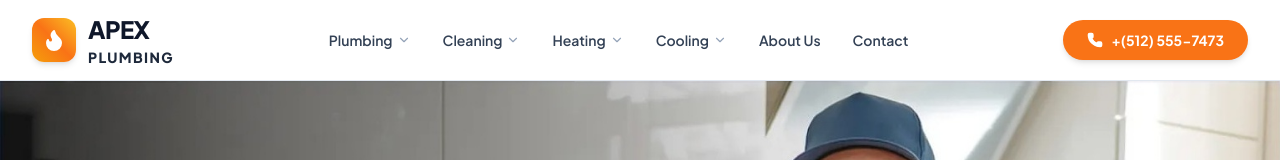
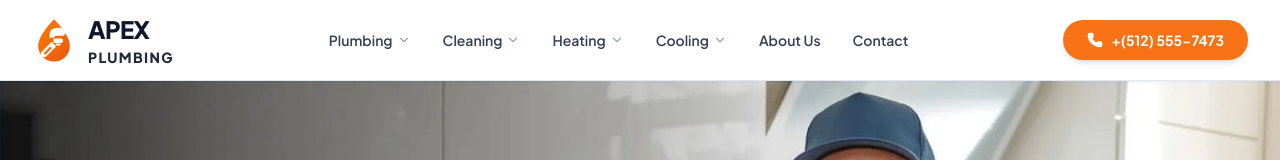
Before and after one commit to Jianst-21/Plumber, a Next.js app: page / in a window 1280 px wide. Shown: the top 160 px of the page. Built offline with nearby package versions, Linux system fonts and the light colour scheme.

Commit message:
feat: implement official theme logo with orange water droplet and pipe wrench emblem

```diff
--- a/src/components/layout/Footer.tsx
+++ b/src/components/layout/Footer.tsx
@@ -16,6 +16,7 @@ import {
   ExternalLink,
 } from 'lucide-react';
 import { SITE_CONFIG } from '@/config/site.config';
+import ApexLogo from '@/components/ui/ApexLogo';
 
 const NAV_LINKS = [
   { label: 'Services', href: '#services' },
@@ -136,20 +137,10 @@ export default function Footer() {
                   e.preventDefault();
                   scrollToTop();
                 }}
-                className="flex items-center gap-3 group inline-block"
+                className="inline-block group"
                 aria-label={`${SITE_CONFIG.business.name} home`}
               >
-                <div className="w-11 h-11 rounded-xl bg-navy-800 border border-navy-700 flex items-center justify-center text-amber-400 shadow-md group-hover:bg-navy-700 transition-colors">
-                  <Wrench className="w-6 h-6 -rotate-45" aria-hidden="true" />
-                </div>
-                <div className="flex flex-col">
-                  <span className="text-xl sm:text-2xl font-black text-white tracking-tight leading-none">
-                    ApexFlow<span className="text-amber-500">.</span>
-                  </span>
-                  <span className="text-xs text-slate-400 font-bold uppercase tracking-wider mt-1">
-                    Plumbing &amp; Rooter
-                  </span>
-                </div>
+                <ApexLogo size="md" variant="light" />
               </a>
 
               <p className="text-sm text-slate-300 leading-relaxed font-normal">
--- a/src/components/layout/Navbar.tsx
+++ b/src/components/layout/Navbar.tsx
@@ -1,9 +1,10 @@
 'use client';
 
 import React, { useState, useEffect } from 'react';
-import { Flame, Phone, Menu, X, ChevronDown } from 'lucide-react';
+import { Phone, Menu, X, ChevronDown } from 'lucide-react';
 import { motion, AnimatePresence } from 'framer-motion';
 import { SITE_CONFIG } from '@/config/site.config';
+import ApexLogo from '@/components/ui/ApexLogo';
 
 const NAV_ITEMS = [
   { label: 'Plumbing', href: '#services', hasDropdown: true },
@@ -38,20 +39,10 @@ export default function Navbar() {
           {/* Left: Apex Plumbing Logo */}
           <a
             href="#"
-            className="flex items-center gap-3 group"
+            className="flex items-center group"
             aria-label={`${SITE_CONFIG.business.name} Home`}
           >
-            <div className="w-10 h-10 sm:w-11 sm:h-11 rounded-xl bg-gradient-to-tr from-amber-500 via-orange-500 to-amber-400 flex items-center justify-center text-white shadow-md group-hover:scale-105 transition-transform">
-              <Flame className="w-6 h-6 fill-white text-white" aria-hidden="true" />
-            </div>
-            <div className="flex flex-col">
-              <span className="text-xl sm:text-2xl font-black tracking-tight text-slate-900 leading-none">
-                APEX
-              </span>
-              <span className="text-xs sm:text-sm font-extrabold tracking-widest text-slate-800 uppercase leading-tight mt-0.5">
-                PLUMBING
-              </span>
-            </div>
+            <ApexLogo size="md" variant="dark" />
           </a>
 
           {/* Center: Navigation Links (Matching Reference Style) */}
--- /dev/null
+++ b/src/components/ui/ApexLogo.tsx
@@ -0,0 +1,113 @@
+import React from 'react';
+
+interface ApexLogoProps {
+  className?: string;
+  variant?: 'dark' | 'light';
+  size?: 'sm' | 'md' | 'lg';
+}
+
+export function ApexLogoIcon({ className = 'w-10 h-10' }: { className?: string }) {
+  return (
+    <svg
+      viewBox="0 0 100 100"
+      fill="none"
+      xmlns="http://www.w3.org/2000/svg"
+      className={className}
+      aria-hidden="true"
+    >
+      <defs>
+        <linearGradient id="apexOrangeGrad" x1="0%" y1="0%" x2="100%" y2="100%">
+          <stop offset="0%" stop-color="#ff7a00" />
+          <stop offset="100%" stop-color="#ea580c" />
+        </linearGradient>
+      </defs>
+
+      {/* Water Droplet Outer Boundary */}
+      <path
+        d="M 50 3 C 50 3, 14 39, 14 63 A 36 36 0 0 0 86 63 C 86 39, 50 3, 50 3 Z"
+        fill="url(#apexOrangeGrad)"
+      />
+
+      {/* White Plumber's Pipe Wrench */}
+      {/* 1. Top Hook Jaw with inner teeth */}
+      <path
+        d="M 40 38 C 40 28, 47 22, 59 22 C 69 22, 75 27, 75 35 C 75 38.5, 72.5 40.5, 68 40.5 L 55 40.5 C 52 40.5, 50 42.5, 50 45 L 40 45 Z"
+        fill="#ffffff"
+      />
+
+      {/* 2. Lower Heel Jaw & Housing */}
+      <path
+        d="M 49 46.5 L 66 46.5 C 68.5 46.5, 70 48, 70 50.5 L 70 53 C 70 55.5, 68.5 57, 66 57 L 49 57 Z"
+        fill="#ffffff"
+      />
+
+      {/* Adjustment Knurl Nut */}
+      <rect x="54" y="58" width="11" height="4.5" rx="1.5" fill="#ffffff" />
+
+      {/* 3. Heavy-Duty Wrench I-Beam Handle */}
+      <path
+        d="M 44.5 54 L 21.5 77 C 19 79.5, 19 83.5, 21.5 86 L 23 87.5 C 25.5 90, 29.5 90, 32 87.5 L 55 64.5 Z"
+        fill="#ffffff"
+      />
+
+      {/* Inner Handle Slot Cutout */}
+      <path
+        d="M 26.5 80 L 41.5 65 L 45 68.5 L 30 83.5 Z"
+        fill="url(#apexOrangeGrad)"
+      />
+    </svg>
+  );
+}
+
+export default function ApexLogo({
+  className = '',
+  variant = 'dark',
+  size = 'md',
+}: ApexLogoProps) {
+  const isLight = variant === 'light';
+
+  const iconSizes = {
+    sm: 'w-8 h-8',
+    md: 'w-10 h-10 sm:w-11 sm:h-11',
+    lg: 'w-12 h-12 sm:w-14 sm:h-14',
+  };
+
+  const titleSizes = {
+    sm: 'text-lg',
+    md: 'text-xl sm:text-2xl',
+    lg: 'text-2xl sm:text-3xl',
+  };
+
+  const subSizes = {
+    sm: 'text-[10px]',
+    md: 'text-xs sm:text-sm',
+    lg: 'text-sm sm:text-base',
+  };
+
+  return (
+    <div className={`inline-flex items-center gap-2.5 sm:gap-3 group ${className}`}>
+      {/* Droplet & Pipe Wrench Emblem */}
+      <div className="shrink-0 transition-transform duration-200 group-hover:scale-105 drop-shadow-sm">
+        <ApexLogoIcon className={iconSizes[size]} />
+      </div>
+
+      {/* Brand Typography */}
+      <div className="flex flex-col text-left select-none">
+        <span
+          className={`font-black tracking-tight leading-none ${titleSizes[size]} ${
+            isLight ? 'text-white' : 'text-slate-900'
+          }`}
+        >
+          APEX
+        </span>
+        <span
+          className={`font-extrabold tracking-widest uppercase leading-tight mt-0.5 ${subSizes[size]} ${
+            isLight ? 'text-slate-200' : 'text-slate-800'
+          }`}
+        >
+          PLUMBING
+        </span>
+      </div>
+    </div>
+  );
+}
--- a/src/config/site.config.ts
+++ b/src/config/site.config.ts
@@ -2,7 +2,7 @@ import { SiteConfig } from '@/types';
 
 export const SITE_CONFIG: SiteConfig = {
   business: {
-    name: 'ApexFlow Plumbing & Rooter',
+    name: 'Apex Plumbing',
     tagline: "Austin's Premier 24/7 Emergency & Residential Plumbing Contractor",
     phone: '(512) 555-7473',
     displayPhone: '(512) 555-PIPE',
```
Also changed, not shown: public/images/apex-logo-icon.svg (added).
